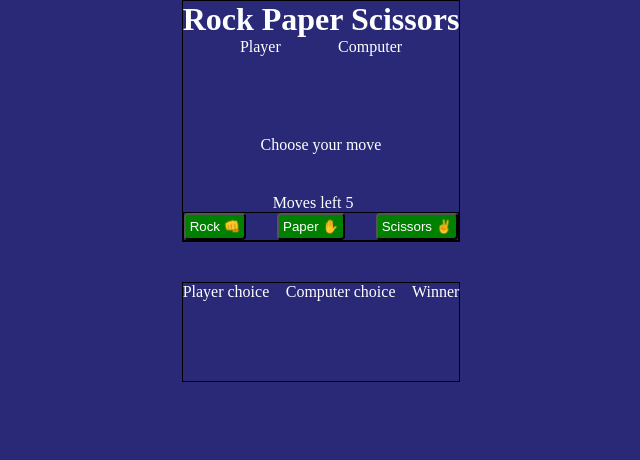
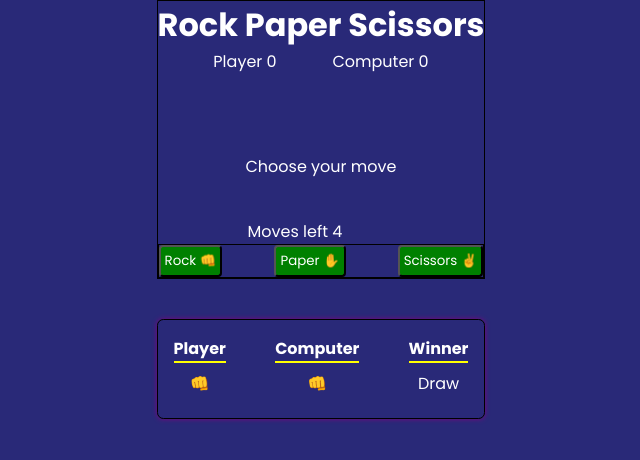
Before and after one commit to WanderProg/RockPaperScissors, a website: page index.html in a window 1280 px wide. Both pictures are taken after a click on the button "Rock 👊". Shown: the whole page, without its empty margins (319-959 px from the left). Drawn offline with Linux system fonts and the light colour scheme.

Commit message:
finish game

```diff
--- a/index.html
+++ b/index.html
@@ -12,11 +12,11 @@
       <div class="big-div">
         <h1>Rock Paper Scissors</h1>
         <div class="container">
-          <div class="Player=score"> Player</div>
-          <div class="Computer-score"> Computer</div>
+          <div class="Player=score"> Player <span class="player-score">0</span></div>
+          <div class="Computer-score"> Computer <span class="computer-score">0</span></div>
         </div>
         <div class="choose">Choose your move</div>
-        <div class="moves">Moves left <span>5</span></div>
+        <div class="moves">Moves left <span class="moves-left">5</span></div>
         <div class="choices">
           <button data-rock class="rock">Rock 👊</button>
           <button data-paper class="paper">Paper ✋</button>
@@ -24,9 +24,9 @@
         </div>
       </div>
       <div class="colomn-box">
-        <div class="column1">Player choice</div>
-        <div class="column2">Computer choice</div>
-        <div class="column3">Winner</div>
+        <div class="columndiv"><span class="title">Player</span><div class="column1" data-col></div></div>
+        <div class="columndiv"><span class="title">Computer</span><div class="column2" data-col></div></div>
+        <div class="columndiv"><span class="title">Winner</span><div class="column3" data-col></div></div>
       </div>
     </div>
   </body>
--- a/script.js
+++ b/script.js
@@ -6,36 +6,87 @@ const column1 = document.querySelector(".column1")
 const column2 = document.querySelector(".column2")
 const column3 = document.querySelector(".column3")
 
-// Write a function that appends the emoji of chosen button to column1
+const playerScore = document.querySelector(".player-score")
+const computerScore = document.querySelector(".computer-score")
+const movesLeft = document.querySelector(".moves-left")
+
+const columns = document.querySelectorAll("[data-col]")
 
 
-rock.addEventListener("click", () => handleClick("👊"))
-paper.addEventListener("click", () => handleClick("✋"))
+let playerGlobalScore = 0
+let computerGlobalScore = 0
+
+let playerCurrentScore = 0
+let computerCurrentScore = 0
+
+let currentRound = 5
+
+const choices = ["👊", "✋", "✌️"]
 
 
-function handleClick(choiceOfUser) {
-    const choiceOfComputer = getRandomEmoji();
-    appendOwnPickToDom(choiceOfUser);
-    appendComputerPickToDom(choiceOfComputer);
-    const winner = checkWinner(choiceOfUser, choiceOfComputer)
-    appendWinnerToDom(winner);
+rock.addEventListener("click", () => gameItteration(0))
+paper.addEventListener("click", () => gameItteration(1))
+scissors.addEventListener("click", () => gameItteration(2))
+
+
+function gameItteration(userInput) {
+    console.log(columns)
+    const computerChoice = Math.floor(Math.random() * choices.length)
+    if(userInput === computerChoice) {
+        domUpdater(choices[userInput],"column1");
+        domUpdater(choices[computerChoice],"column2");
+        domUpdater("Draw","column3")
+    } else if (userInput === 0 && computerChoice === 2 || userInput === 1 && computerChoice === 0 || userInput === 2 && computerChoice === 1) {
+        domUpdater(choices[userInput],"column1");
+        domUpdater(choices[computerChoice],"column2");
+        domUpdater("Player","column3")
+        playerCurrentScore++
+    } else {
+        domUpdater(choices[userInput],"column1");
+        domUpdater(choices[computerChoice],"column2");
+        domUpdater("Computer","column3")
+        computerCurrentScore++
+    }
+
+    currentRound--
+    movesLeft.innerHTML = currentRound
+
+    if(currentRound === 0) {
+        checkWinner()
+
+    }
+
 }
 
-// function handleClick(choiceOfUser) {
-//     const userChoice = document.createElement("div")
-//     userChoice.classList.add("own-pick")
-//     userChoice.innerText = choiceOfUser
-//     column1.appendChild(userChoice)
-// }
+function checkWinner() {
+    currentRound = 5
+    movesLeft.innerHTML = currentRound
+    if (playerCurrentScore > computerCurrentScore) {
+        playerGlobalScore++
+    } else if(computerCurrentScore > playerCurrentScore) {
+        computerGlobalScore++
+    } else{
+        alert("No one wins")
 
-/*deze functie gebruiken om de keuze van jezelf aan de DOM toe te voegen.
-PARAMETERS: keuzen van gebruiker
-Returned: Niks
-*/
+    }
 
-function appendOwnPickToDom(choiceOfUser) {
-    const userChoice = document.createElement("div")
-    userChoice.classList.add("own-pick")
-    userChoice.innerText = choiceOfUser
-    column1.appendChild(userChoice)
+    columns.forEach(column => {
+        column.innerHTML = ""
+    })
+    playerCurrentScore = 0
+    computerCurrentScore = 0
+
+    playerScore.innerHTML = playerGlobalScore
+    computerScore.innerHTML = computerGlobalScore
 }
+
+
+function domUpdater(emoji, column) {
+
+    const emojiDiv = document.createElement("div")
+    emojiDiv.innerText = emoji
+
+
+    const targetColumn = document.querySelector(`.${column}`);
+    targetColumn.appendChild(emojiDiv)
+}
--- a/style.css
+++ b/style.css
@@ -1,7 +1,12 @@
+@import url('https://fonts.googleapis.com/css2?family=Poppins:ital,wght@0,100;0,200;0,300;0,400;0,500;0,600;0,700;0,800;0,900;1,100;1,200;1,300;1,400;1,500;1,600;1,700;1,800;1,900&display=swap');
+
+
 * {
     margin: 0;
     padding: 0;
     box-sizing: border-box;
+    font-family: "Poppins", sans-serif;
+
 }
 
 body {
@@ -57,9 +62,21 @@ button {
     display: flex;
     justify-content: space-between;
     margin-top: 40px;
-    height: 100px;
+    min-height: 100px;
+    padding: 1rem;
+    border-radius: 0.4rem;
+    box-shadow: 0px 0px 5px purple;
+}
 
-}
+/* .colomn-box div div {
+    height: 30px;
+    display: flex;
+    justify-content: center;
+    align-items: center;
+    background-color:rgb(62, 62, 218);
+    margin-bottom: 0.5rem;
+    color: rgb(205, 205, 205);
+} */
 
 
 .player-choice {
@@ -78,5 +95,24 @@ button {
     display: flex;
     font-size: 10px;
     margin-bottom: 10px;
+}
 
+
+
+.title {
+    color: white;
+    font-weight: bold;
+    border-bottom: 2px solid yellow;
+    margin-bottom: 0.5rem;
 }
+
+.columndiv {
+    display: flex;
+    flex-direction: column;
+    align-items: center;
+}
+
+.column1,.column2,.column3 {
+    display: flex;
+    flex-direction: column;
+}
```
